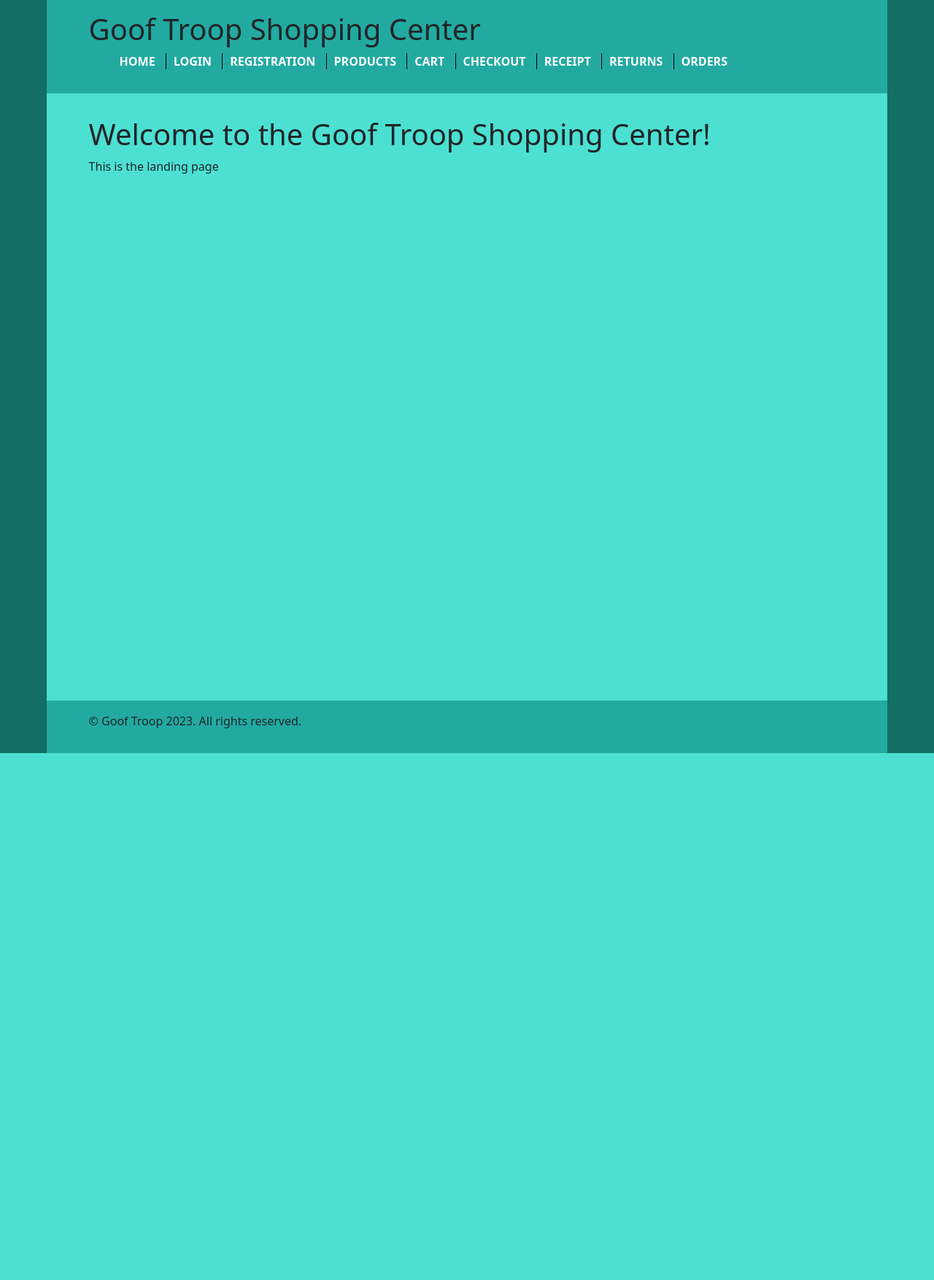
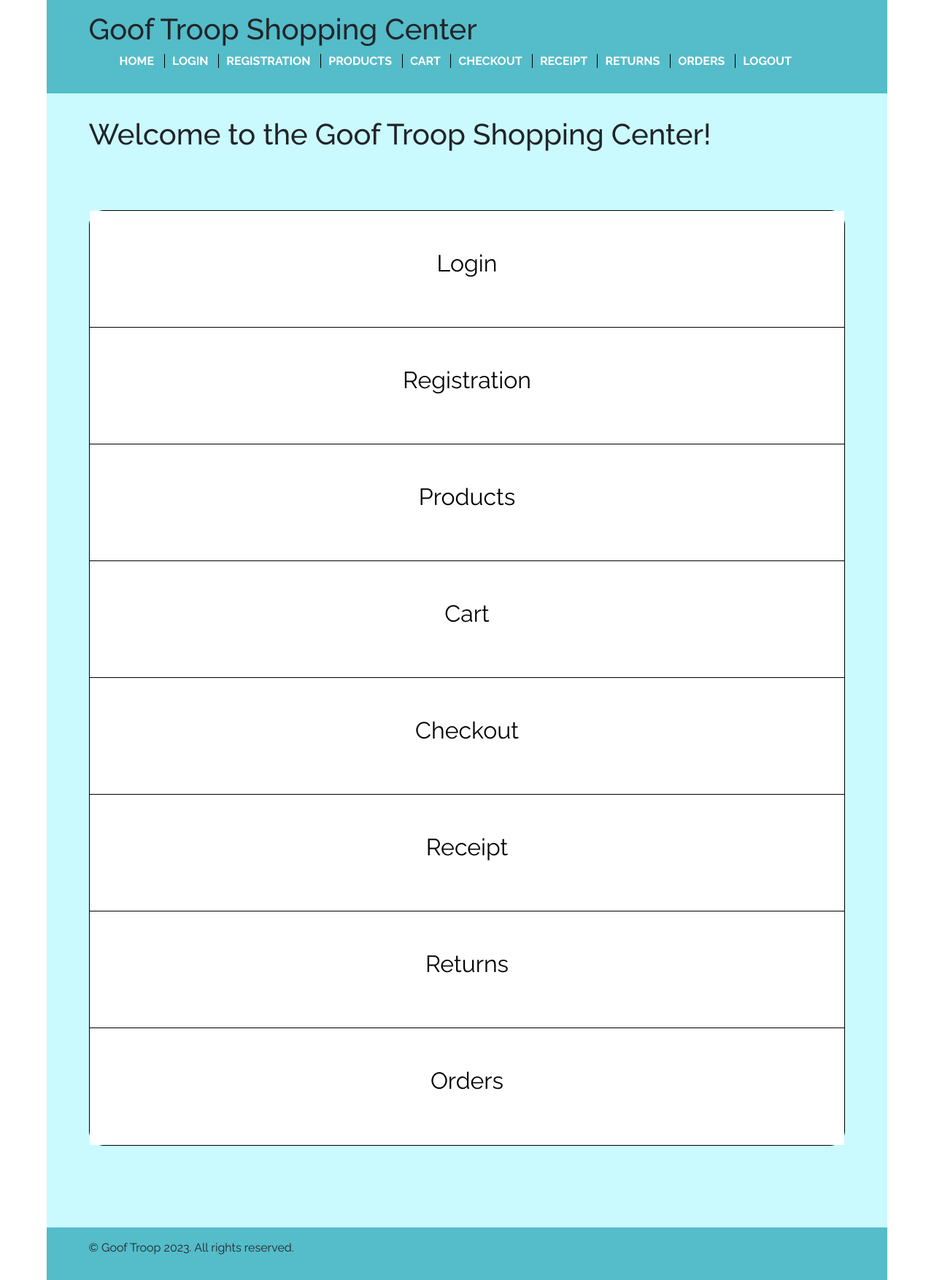
Before and after one commit to x13xDread/CSET-180-project, a Flask app: page / in a window 1280 px wide. Shown: the whole page at 73% size. Before the commit the page ends 1032 px from the top, so only its background shows below. Run offline with Flask 3, Linux system fonts and the light colour scheme.

Commit message:
added nav bar, changed colors, and minor tweaks

```diff
--- a/static/style.css
+++ b/static/style.css
@@ -1,18 +1,15 @@
 
 /*Base page*/
 
-html{
-    font-family: Raleway, Arial, Helvetica, sans-serif;
-}
-
 #content{
     width: 100%;
-    background-color: #136F63;
+    background-color: #fff;
 }
 
 body{
+    font-family: Raleway, Arial, Helvetica, sans-serif;
     margin: 0px auto;
-    background-color: #136F63;
+    background-color: #fff;
     width: 90%;
 }
 
@@ -22,7 +19,7 @@
 
 header, footer{
     width: 100%;
-    background-color: #22aaa1;
+    background-color: #55bcc9;
     display: block;
 }
 
@@ -66,8 +63,129 @@
 /*Main Section*/
 
 #main{
-    background-color: #4ce0d2;
-    min-height: 50em;
+    background-color: #cafafe;
+    min-height: 55em;
 }
 
+/*Navbar Section*/
+
+#navbar{
+    margin: 5em auto;
+    width: 100%;
+    border-radius: 20px;
+    border: 1px solid #000;
+}
+
+.navitem{
+    width: 100%;
+    height: 10em;
+    background-color: #fff;
+    border-bottom: 1px solid #000;
+}
+
+.navitem a{
+    display:block;
+    margin: 0px auto;
+    text-align: center;
+    height: 100%;
+    font-size: 200%;
+    padding-top: 1.5em;
+    text-transform: capitalize;
+}
+
+.navitem:last-child{
+    border: none;
+}
+
+#navbar a:link{
+    color: #000;
+}
+#navbar a:visited{
+    color: #000;
+}
+#navbar a:hover{
+    color: #000;
+    background-color: #fc4445;
+    transition: 0.9s;
+}
+#navbar a:active{
+    color:yellow
+}
 /*Footer Section*/
+
+/*Checkout page*/
+
+li {
+    list-style-type: none;
+}
+
+a{
+text-decoration: none;
+color: black;
+}
+
+button{
+    text-decoration: none;
+    border: none;
+}
+
+#giftcard{
+    display: none;
+}
+
+#creditcard{
+    display: block;
+}
+
+.row {
+    display: -ms-flexbox; /* IE10 /
+    display: flex;
+    -ms-flex-wrap: wrap; / IE10 /
+    flex-wrap: wrap;
+    margin: 0 -16px;
+}
+
+.col-25 {
+    -ms-flex: 25%; / IE10 /
+    flex: 25%;
+}
+
+.col-50 {
+    -ms-flex: 50%; / IE10 /
+    flex: 50%;
+}
+
+.col-75 {
+    -ms-flex: 75%; / IE10 */
+    flex: 75%;
+}
+
+.col-25,
+.col-50,
+.col-75 {
+    padding: 0 16px;
+}
+
+input[type=text] {
+    width: 100%;
+    margin-bottom: 20px;
+    padding: 12px;
+    border: 1px solid #ccc;
+    border-radius: 3px;
+}
+
+label {
+    margin-bottom: 10px;
+    display: block;
+}
+
+.icon-container {
+    margin-bottom: 20px;
+    padding: 7px 0;
+    font-size: 24px;
+}
+
+span.price {
+    float: right;
+    color: grey;
+}
--- a/templates/base.html
+++ b/templates/base.html
@@ -5,15 +5,19 @@
         <title>
             Home Page
         </title>
+        <!--bootstap-->
         <link href="https://cdn.jsdelivr.net/npm/bootstrap@5.2.2/dist/css/bootstrap.min.css" rel="stylesheet" integrity="sha384-Zenh87qX5JnK2Jl0vWa8Ck2rdkQ2Bzep5IDxbcnCeuOxjzrPF/et3URy9Bv1WTRi" crossorigin="anonymous">
         <script src="https://cdn.jsdelivr.net/npm/bootstrap@5.2.2/dist/js/bootstrap.bundle.min.js" integrity="sha384-OERcA2EqjJCMA+/3y+gxIOqMEjwtxJY7qPCqsdltbNJuaOe923+mo//f6V8Qbsw3" crossorigin="anonymous"></script>
-
+        <!--style.css-->
         <link href="../static/style.css" rel="stylesheet" type="text/css">
+        <!--font-->
         <link rel="preconnect" href="https://fonts.googleapis.com">
         <link rel="preconnect" href="https://fonts.gstatic.com" crossorigin>
         <link href="https://fonts.googleapis.com/css2?family=Raleway:ital,wght@0,100;0,200;0,300;0,400;0,500;0,600;0,700;0,800;0,900;1,100;1,200;1,300;1,400;1,500;1,600;1,700;1,800;1,900&display=swap" rel="stylesheet">
         <script src="https://ajax.googleapis.com/ajax/libs/jquery/3.5.1/jquery.min.js">
         </script>
+        <!--checkout.html javascript-->
+        <script src="../scripts/payment.js"></script>
     </head>
     <div id="content">
         <body>
@@ -24,31 +28,34 @@
                     </h1>
                     <ul>
                         <li>
-                            <a href="http://127.0.0.1:5000/index">home</a>
+                            <a href="{{url_for('index')}}">home</a>
                         </li>
                         <li>
-                            <a href="http://127.0.0.1:5000/login">login</a>
+                            <a href="{{url_for('login')}}">login</a>
                         </li>
                         <li>
-                            <a href="http://127.0.0.1:5000/registration">registration</a>
+                            <a href="{{url_for('registration')}}">registration</a>
                         </li>
                         <li>
-                            <a href="http://127.0.0.1:5000/products">products</a>
+                            <a href="{{url_for('products')}}">products</a>
                         </li>
                         <li>
-                            <a href="http://127.0.0.1:5000/cart">cart</a>
+                            <a href="{{url_for('cart')}}">cart</a>
                         </li>
                         <li>
-                            <a href="http://127.0.0.1:5000/checkout">checkout</a>
+                            <a href="{{url_for('checkout')}}">checkout</a>
                         </li>
                         <li>
-                            <a href="http://127.0.0.1:5000/receipt">receipt</a>
+                            <a href="{{url_for('reciept')}}">receipt</a>
                         </li>
                         <li>
-                            <a href="http://127.0.0.1:5000/returns">returns</a>
+                            <a href="{{url_for('returns')}}">returns</a>
                         </li>
                         <li>
-                            <a href="http://127.0.0.1:5000/orders">orders</a>
+                            <a href="{{url_for('orders')}}">orders</a>
+                        </li>
+                        <li>
+                            <a href="{{url_for('logout')}}">logout</a>
                         </li>
                     </ul>
                 </div>
--- a/templates/index.html
+++ b/templates/index.html
@@ -4,8 +4,31 @@
     <h1>
         Welcome to the Goof Troop Shopping Center!
     </h1>
-    <p>
-        This is the landing page
-    </p>
+    <div id="navbar" >
+        <div class="navitem">
+            <a href="{{url_for('login')}}">login</a>
+        </div>
+        <div class="navitem">
+            <a href="{{url_for('registration')}}">registration</a>
+        </div>
+        <div class="navitem">
+            <a href="{{url_for('products')}}">products</a>
+        </div>
+        <div class="navitem">
+            <a href="{{url_for('cart')}}">cart</a>
+        </div>
+        <div class="navitem">
+            <a href="{{url_for('checkout')}}">checkout</a>
+        </div>
+        <div class="navitem">
+            <a href="{{url_for('reciept')}}">receipt</a>
+        </div>
+        <div class="navitem">
+            <a href="{{url_for('returns')}}">returns</a>
+        </div>
+        <div class="navitem">
+            <a href="{{url_for('orders')}}">orders</a>
+        </div>
+    </div>
 </div>
 {% endblock %}
```
Also changed, not shown: templates/checkout.html (+0 -94 lines).
